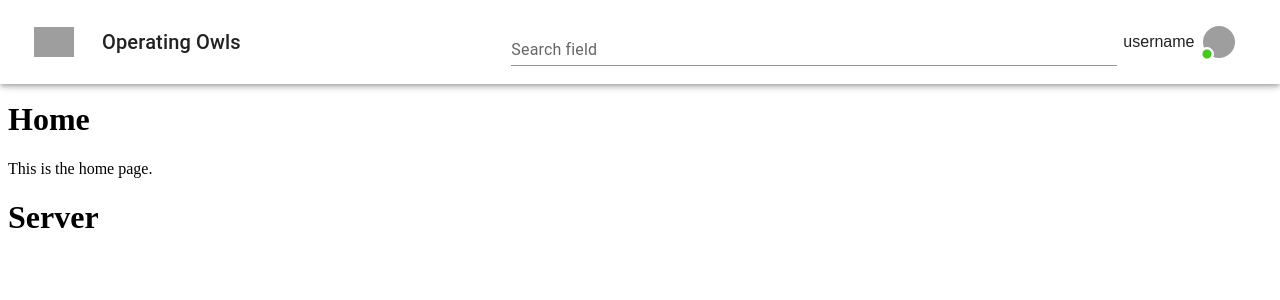
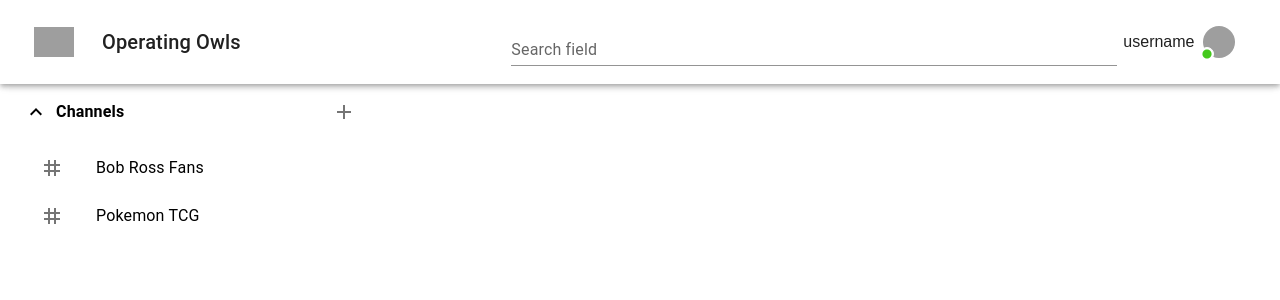
Before and after one commit to Operating-Owls/operating-owls-business-communication-platform-refactor, a React (Vite) app: page /server/1 in a window 1280 px wide. Shown: the top 300 px of the page. Built offline with nearby package versions, Linux system fonts and the light colour scheme; grey boxes are pictures that could not be loaded.

Commit message:
feat: add the channel selector

```diff
--- a/src/layout/ServerLayout.jsx
+++ b/src/layout/ServerLayout.jsx
@@ -5,7 +5,7 @@ import { Outlet } from "react-router-dom"
 export default function ServerLayout() {
     return (
         <>
-            <h1>Server</h1>
+            <ChannelSelector />
             <Outlet />
         </>
     )
--- a/src/routes/Home.jsx
+++ b/src/routes/Home.jsx
@@ -11,8 +11,6 @@ const Home = () => {
         <br />
         <br />
         <br />
-        <h1>Home</h1>
-        <p>This is the home page.</p>
         <Outlet />
     </div>
   );
```
